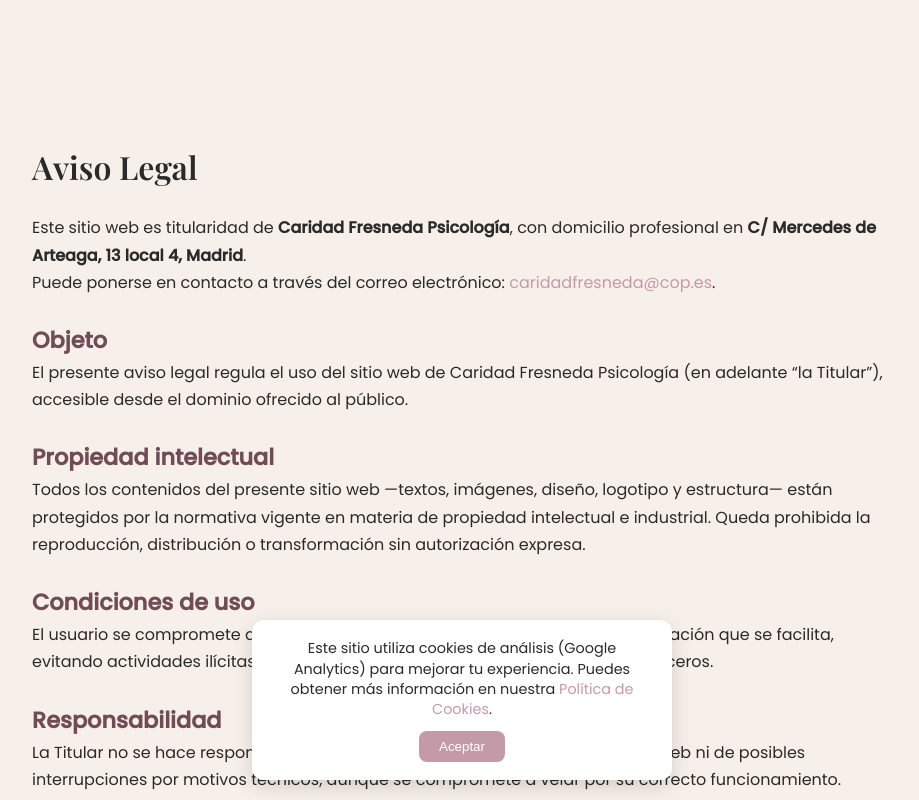
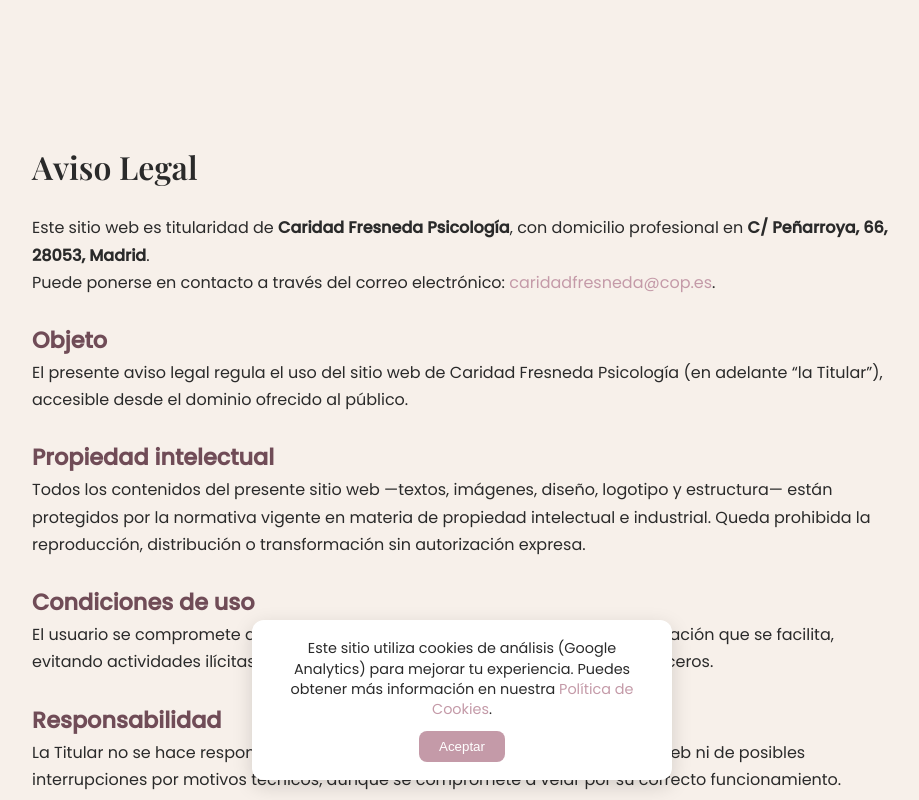
Before and after one commit to eltropa1/psicologia-premium, a React (Vite) app: page /aviso-legal in a window 1280 px wide. Shown: the top 800 px of the page, without its empty margins (178-1097 px from the left). Built offline with nearby package versions, Linux system fonts and the light colour scheme; no server answers; the database is empty.

Commit message:
Cambio la direccion fiscal en la pagina avisolegal

```diff
--- a/src/pages/legal/AvisoLegal.jsx
+++ b/src/pages/legal/AvisoLegal.jsx
@@ -11,7 +11,7 @@
 
       <p>
         Este sitio web es titularidad de <strong>Caridad Fresneda Psicología</strong>,
-        con domicilio profesional en <strong>C/ Mercedes de Arteaga, 13 local 4, Madrid</strong>.
+        con domicilio profesional en <strong>C/ Peñarroya, 66, 28053, Madrid</strong>.
       </p>
 
       <p>
```
